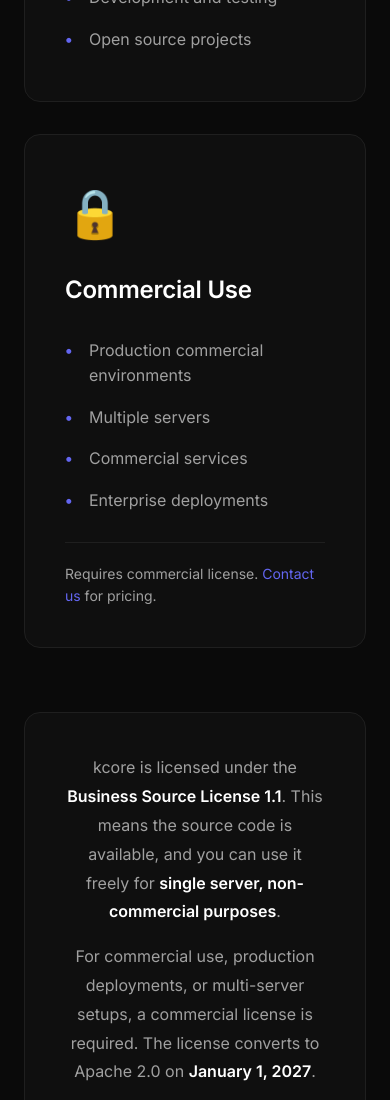
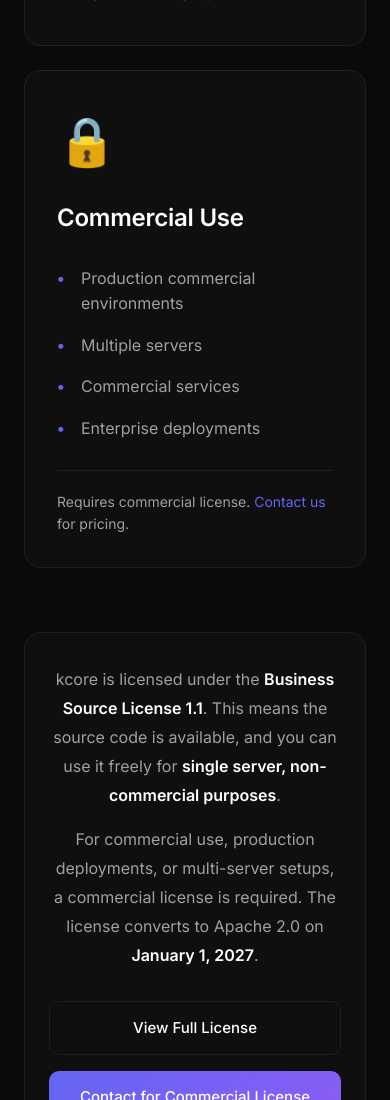
Before and after one commit to rtacconi/kcore, a plain HTML site: page index.html in a window 390 px wide. Shown: the part 8340-9440 px from the top of the page. Drawn offline with Linux system fonts and the light colour scheme.

Commit message:
Add responsive styles for license section

```diff
--- a/styles.css
+++ b/styles.css
@@ -986,7 +986,31 @@
 
     .features,
     .architecture,
+    .license,
     .cta {
         padding: 80px 0;
     }
+
+    .license-content {
+        grid-template-columns: 1fr;
+        gap: 24px;
+    }
+
+    .license-card {
+        padding: 32px;
+    }
+
+    .license-details {
+        padding: 32px 24px;
+    }
+
+    .license-links {
+        flex-direction: column;
+        align-items: stretch;
+    }
+
+    .license-links .btn {
+        width: 100%;
+        justify-content: center;
+    }
 }
```
